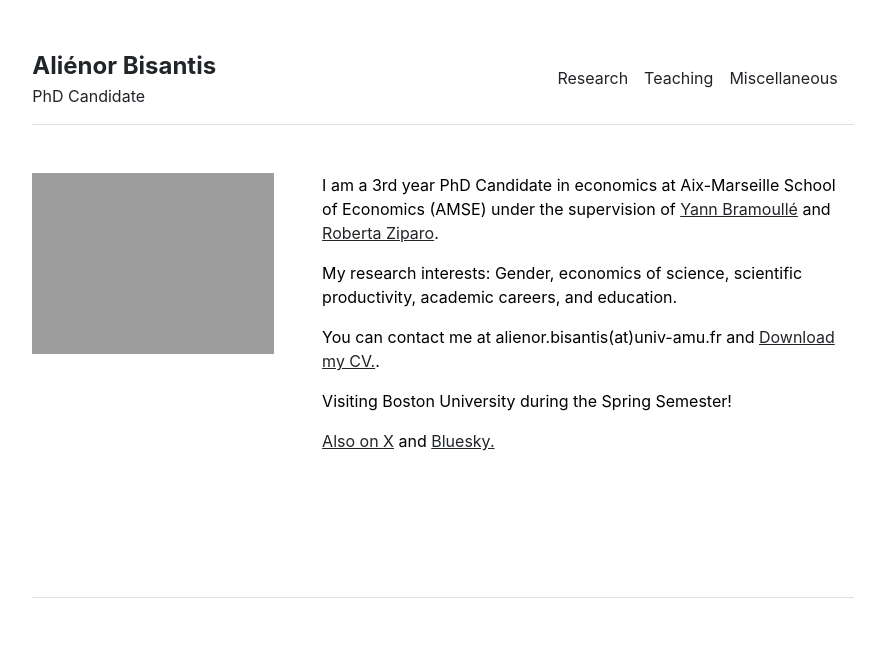
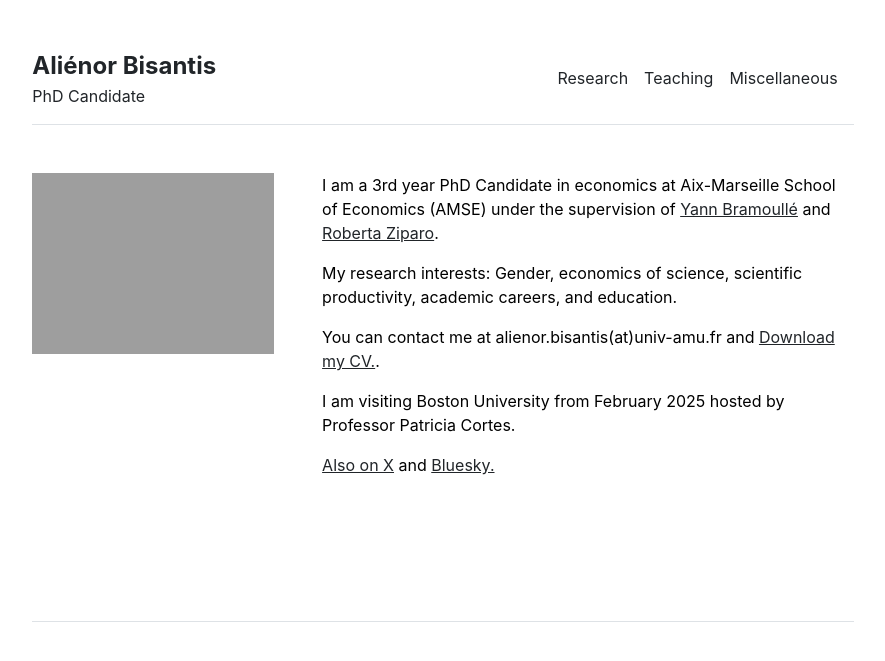
Before and after one commit to alienorbisantis/alienorbisantis.github.io, a Jekyll site: the page built from index.md, in a window 1280 px wide. Shown: the top 661 px of the page, without its empty margins (197-1082 px from the left). Built offline with Jekyll 4.4.1, drawn with Linux system fonts in a browser that asks for light colours.

Commit message:
Update index.md

```diff
--- a/index.md
+++ b/index.md
@@ -9,7 +9,7 @@ My research interests: Gender, economics of science, scientific productivity, ac
 
 You can contact me at alienor.bisantis(at)univ-amu.fr and [Download my CV.]({{ site.github.url }}/assets//CVBISANTISAlienor_eng.pdf).
 
-Visiting Boston University during the Spring Semester!
+I am visiting Boston University from February 2025 hosted by Professor Patricia Cortes.
 
 [Also on X](https://twitter.com/bisalienor) and [Bluesky.](https://bsky.app/profile/bisalienor.bsky.social)
 
```
